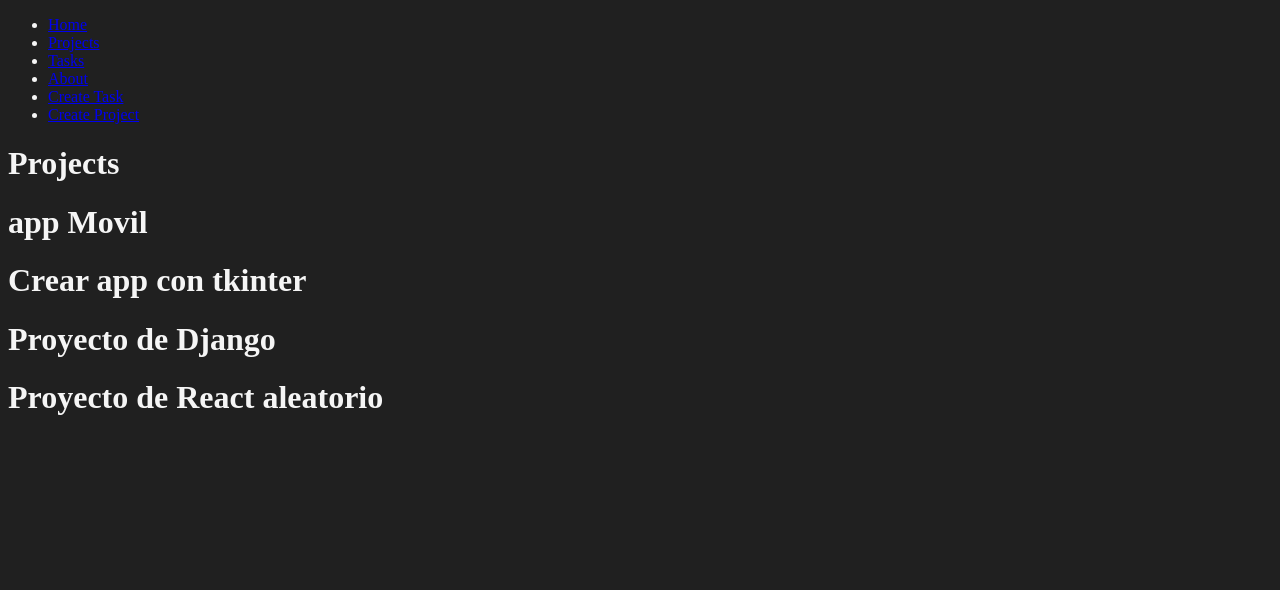
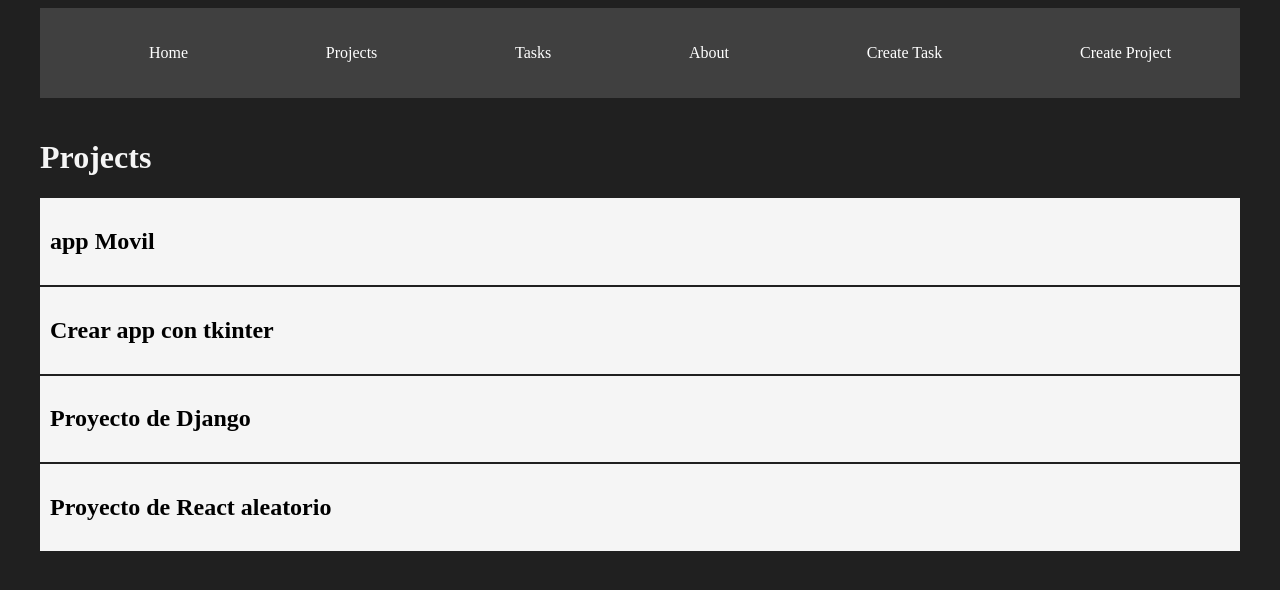
Before and after one commit to CorvoHyatt/django_fundamentals, a Django app: page /projects/ in a window 1280 px wide. Shown: the top 590 px of the page. Run offline with Django 5.2, Linux system fonts and the light colour scheme; data comes from the database, SQL or seed files in the repository.

Commit message:
Style added

```diff
--- a/myapp/static/styles/main.css
+++ b/myapp/static/styles/main.css
@@ -2,3 +2,45 @@
 	background: #202020;
 	color: whitesmoke
 }
+
+.navbar {
+	background: #404040;
+	padding: 5px 0;
+}
+
+.navbar ul {
+	display: flex;
+	justify-content: space-around;
+}
+
+.navbar ul li {
+	list-style: none;
+}
+
+
+.navbar ul li a {
+	color: white;
+	text-decoration: none;
+}
+
+.navbar ul li a :hover {
+	color: aquamarine;
+}
+
+.container {
+	max-width: 1200px;
+	margin: auto;
+	padding: 20px 0;
+}
+
+.card {
+	background: whitesmoke;
+	padding: 10px;
+	margin-bottom: 2px;
+
+}
+
+.card a {
+	color: black;
+	text-decoration: none;
+}
--- a/myapp/templates/layouts/base.html
+++ b/myapp/templates/layouts/base.html
@@ -8,7 +8,7 @@
 	<link rel="stylesheet" href="{% static "/styles/main.css" %}">
 </head>
 <body>
-	<nav>
+	<nav class = "navbar container">
 		<ul>
 			<li>
 				<a href=" {% url "index" %}">Home</a>
@@ -30,8 +30,10 @@
 			</li>
 		</ul>
 	</nav>
+	<main class="container">
+		{% block content %}
+		{% endblock content %}
+	</main>
 
-	{% block content %}
-	{% endblock content %}
 </body>
 </html>
--- a/myapp/templates/projects/projects.html
+++ b/myapp/templates/projects/projects.html
@@ -2,6 +2,10 @@
 {% block content %}
 <h1>Projects</h1>
 {% for project in projects %}
-  <h1>{{ project.name }}</h1>
+<article class = "card">
+  <a href="">
+    <h1>{{ project.name }}</h1>
+  </a>
+</article>
 {% endfor %}
 {% endblock content %}
```
